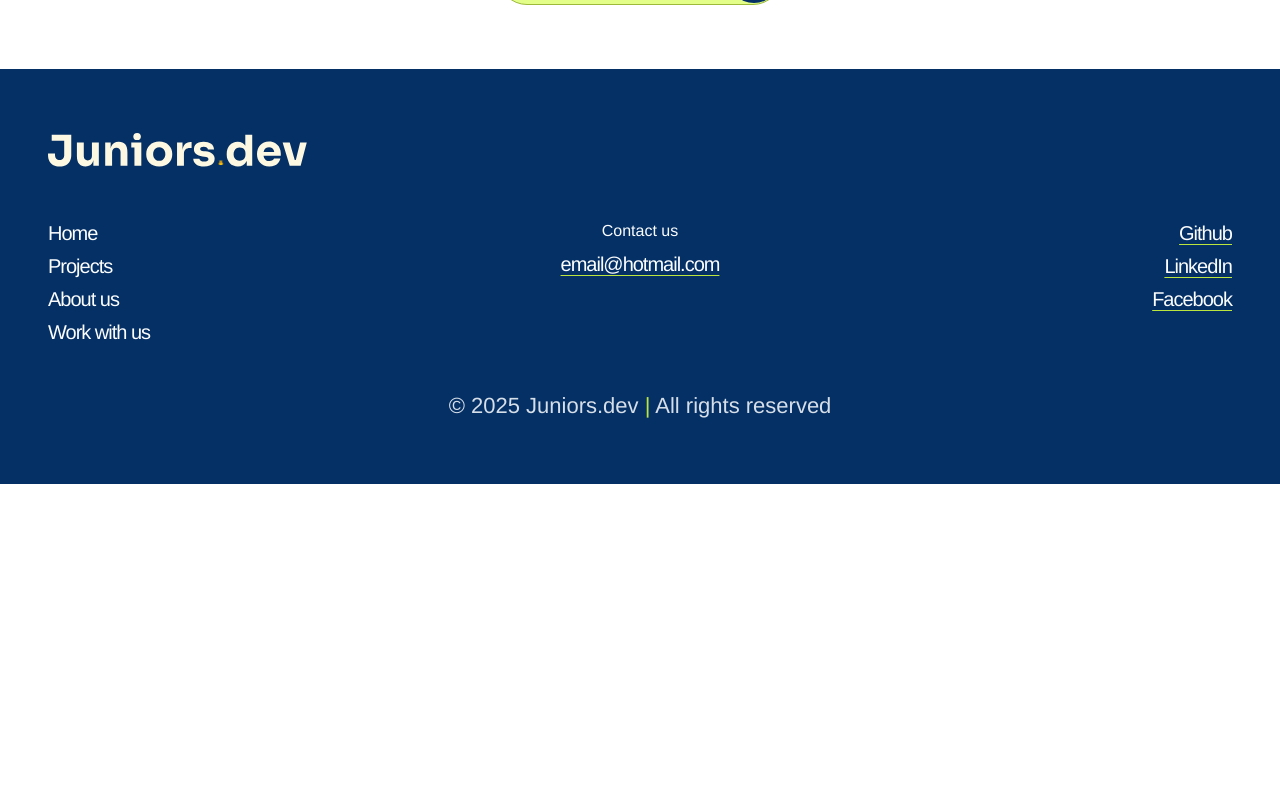
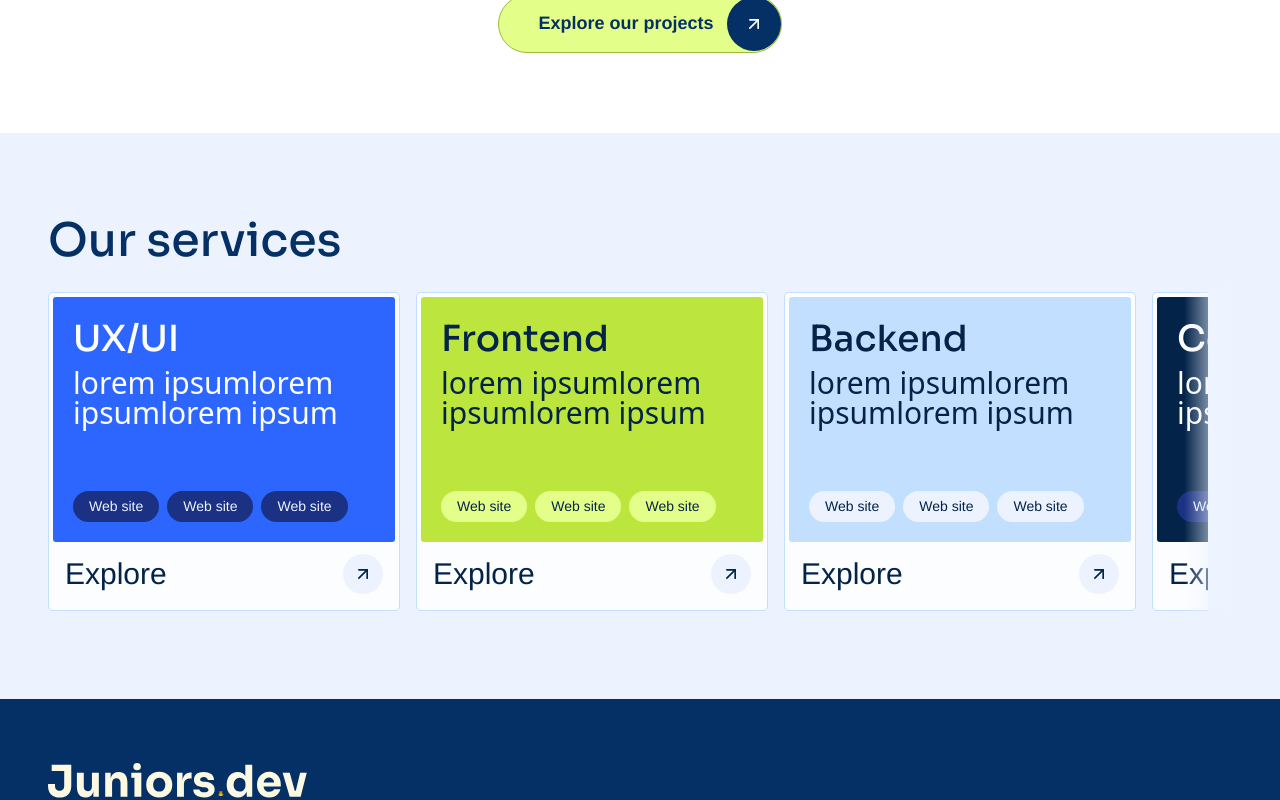
Before and after one commit to Juniors-Dev/Juniors.dev, a React (Vite) app: page / in a window 1280 px wide. Shown: the part 1680-2480 px from the top of the page. Before the commit the page ends 2164 px from the top, so only its background shows below. Built offline with nearby package versions, Linux system fonts and the light colour scheme.

Commit message:
feat: services section with responsive card rail

```diff
--- /dev/null
+++ b/src/features/ServiceCard/ServiceCard.jsx
@@ -0,0 +1,51 @@
+import { Link } from "react-router-dom";
+import { ArrowUpRight } from "lucide-react";
+import { Tag } from "../UI";
+
+/**
+ * Service preview card.
+ *
+ * @param {object} props
+ * @param {string} props.id - Service identifier used in route
+ * @param {string} props.title - Service title
+ * @param {string} props.details - Short service description
+ * @param {string[]} props.tags - Tags shown in the card
+ * @param {string} [props.className=""] - Extra classes for the outer card
+ * @param {string} [props.panelClassName=""] - Classes for the coloured top panel
+ * @param {string} [props.tagClassName=""] - Classes applied to each tag
+ * @returns {JSX.Element}
+ */
+function ServiceCard({
+  // id,
+  title,
+  details,
+  tags,
+  className = "",
+  panelClassName = "",
+  tagClassName = "",
+}) {
+  return (
+    <Link to={`#`} className={`service-card ${className}`}>
+      <div className={`service-card__panel ${panelClassName}`}>
+        <h3 className="service-card__title">{title}</h3>
+        <p className="service-card__details">{details}</p>
+        <div className="service-card__tags">
+          {tags.map((tag) => (
+            <Tag key={tag} className={tagClassName}>
+              {tag}
+            </Tag>
+          ))}
+        </div>
+      </div>
+      {/* This could be a component if its something we want to use elsewhere */}
+      <div className="service-card__footer">
+        <span className="service-card__action">Explore</span>
+        <span className="service-card__icon-wrap" aria-hidden="true">
+          <ArrowUpRight className="service-card__icon" />
+        </span>
+      </div>
+    </Link>
+  );
+}
+
+export default ServiceCard;
--- a/src/features/UI/Section/Section.jsx
+++ b/src/features/UI/Section/Section.jsx
@@ -31,7 +31,7 @@
  */
 function Section({ children, className = "", containerClassName = "" }) {
   return (
-    <section className={`py-10 md:py-14 lg:py-16 ${className}`}>
+    <section className={`py-10 md:py-14 lg:py-20 ${className}`}>
       <div className={`mx-auto w-full max-w-app px-4 md:px-8 lg:px-12 ${containerClassName}`}>
         {children}
       </div>
--- a/src/pages/Home/Home.jsx
+++ b/src/pages/Home/Home.jsx
@@ -1,11 +1,13 @@
 import Hero from "./sections/Hero";
 import OurProjects from "./sections/OurProjects";
+import OurServices from "./sections/Services";
 
 function Home() {
   return (
     <>
       <Hero />
       <OurProjects />
+      <OurServices />
     </>
   );
 }
--- a/src/pages/Home/sections/OurProjects.jsx
+++ b/src/pages/Home/sections/OurProjects.jsx
@@ -31,7 +31,7 @@ function OurProjects() {
   const t = useT(projects);
   return (
     <Section>
-      <h2>{t.heading}</h2>
+      <h2 className="text-primary-800">{t.heading}</h2>
 
       <div className="projects-grid mt-8 grid gap-6">
         {featuredProjects.map((project) => (
--- /dev/null
+++ b/src/pages/Home/sections/Services.jsx
@@ -0,0 +1,41 @@
+import { Section, NavIconButton } from "../../../features/UI";
+import ServiceCard from "../../../features/ServiceCard/ServiceCard";
+import { services, serviceCards } from "../translations/services";
+import { useT, useLanguageStore } from "../../../stores/languageStore";
+
+function OurServices() {
+  const t = useT(services);
+  const language = useLanguageStore((state) => state.language);
+  return (
+    <Section className="bg-primary-100 relative">
+      <h2 className="text-primary-800">{t.heading}</h2>
+
+      <div className="relative services-section__container">
+        <div className="services-rail relative md:me-6">
+          {serviceCards.map((card) => {
+            const content = card[language];
+
+            return (
+              <ServiceCard
+                key={card.id}
+                id={card.id}
+                title={content.title}
+                details={content.details}
+                tags={content.tags}
+                panelClassName={card.panelClassName}
+                tagClassName={card.tagClassName}
+              />
+            );
+          })}
+        </div>
+      </div>
+      {/* <div className="mt-10 flex justify-center">
+        <NavIconButton to="/projects" variant="nav" icon>
+          {t.cta}
+        </NavIconButton>
+      </div> */}
+    </Section>
+  );
+}
+
+export default OurServices;
--- /dev/null
+++ b/src/pages/Home/translations/services.js
@@ -0,0 +1,73 @@
+export const services = {
+  en: {
+    heading: "Our services",
+    cta: "Explore our services",
+  },
+  no: {
+    heading: "Våre tjenester",
+    cta: "Utforsk tjenestene våre",
+  },
+};
+
+export const serviceCards = [
+  {
+    id: "ux-ui",
+    en: {
+      title: "UX/UI",
+      details: "lorem ipsumlorem ipsumlorem ipsum",
+      tags: ["Web site", "Web site", "Web site"],
+    },
+    no: {
+      title: "UX/UI",
+      details: "lorem ipsumlorem ipsumlorem ipsum",
+      tags: ["Web site", "Web site", "Web site"],
+    },
+    panelClassName: "bg-primary-500 hover:bg-primary-600 text-off-white",
+    tagClassName: "bg-primary-700 text-primary-100",
+  },
+  {
+    id: "frontend",
+    en: {
+      title: "Frontend",
+      details: "lorem ipsumlorem ipsumlorem ipsum",
+      tags: ["Web site", "Web site", "Web site"],
+    },
+    no: {
+      title: "Frontend",
+      details: "lorem ipsumlorem ipsumlorem ipsum",
+      tags: ["Web site", "Web site", "Web site"],
+    },
+    panelClassName: "bg-secondary-500 hover:bg-secondary-600 text-primary-900",
+    tagClassName: "bg-secondary-200 text-primary-900",
+  },
+  {
+    id: "backend",
+    en: {
+      title: "Backend",
+      details: "lorem ipsumlorem ipsumlorem ipsum",
+      tags: ["Web site", "Web site", "Web site"],
+    },
+    no: {
+      title: "Backend",
+      details: "lorem ipsumlorem ipsumlorem ipsum",
+      tags: ["Web site", "Web site", "Web site"],
+    },
+    panelClassName: "bg-primary-200 hover:bg-primary-300 text-primary-900",
+    tagClassName: "bg-primary-100 text-primary-900",
+  },
+  {
+    id: "coaching",
+    en: {
+      title: "Coaching",
+      details: "lorem ipsumlorem ipsumlorem ipsum",
+      tags: ["Web site", "Web site", "Web site"],
+    },
+    no: {
+      title: "Coaching",
+      details: "lorem ipsumlorem ipsumlorem ipsum",
+      tags: ["Web site", "Web site", "Web site"],
+    },
+    panelClassName: "bg-primary-900 hover:bg-primary-600 text-off-white",
+    tagClassName: "bg-primary-700 text-primary-100",
+  },
+];
--- a/src/styles/index.css
+++ b/src/styles/index.css
@@ -4,16 +4,16 @@
 :root {
   --font-main-heading: "Sora", sans-serif;
   --font-heading: "Sora", sans-serif;
-  --font-body: "Helvetica Neue", "Helvetica", "Arial", sans-serif;
+  --font-body: "Helvetica Neue", "Helvetica", "Inter", "Arial", sans-serif;
 
   /* Mobile (base) */
   --text-h1: 2.5rem; /* 40px */
   --text-h1-weight: 800; /* extrabold */
 
-  --text-h2: 2rem; /* 32px */
+  --text-h2: 1.5rem; /* 24px */
   --text-h2-weight: 500; /* medium */
 
-  --text-h3: 1.75rem; /* 28px */
+  --text-h3: 0.875rem; /* 28px */
   --text-h3-weight: 500; /* medium */
 
   --text-subheading-1: 1.5rem; /* 24px */
@@ -39,7 +39,7 @@
     /* Tablet */
     --text-h1: 3.5rem; /* 56px */
     --text-h2: 2.5rem; /* 40px */
-    --text-h3: 2rem; /* 32px */
+    --text-h3: 1.25rem; /* 32px */
     --text-subheading-1: 1.625rem; /* 26px */
     --text-subheading-2: 1.375rem; /* 22px */
     --text-paragraph: 1.25rem; /* 20px */
@@ -144,11 +144,11 @@
 
   --text-h3: var(--text-h3);
   --text-h3--line-height: var(--leading-heading);
-  --text-h3--font-weight: var(--text-h2-weight);
+  --text-h3--font-weight: var(--text-h3-weight);
 
   --text-body: var(--text-paragraph);
   --text-body--line-height: var(--leading-body);
-  --text-body--font-weight: var(--text-h1-weight);
+  --text-body--font-weight: var(--text-paragraph-weight);
 
   --text-label: var(--text-label);
   --text-label--line-height: var(--leading-body);
@@ -173,8 +173,7 @@ main {
   max-width: 1440px;
 }
 
-.text-paragraph,
-p {
+.text-paragraph {
   font-family: var(--font-body);
   font-size: var(--text-paragraph);
   line-height: var(--leading-body);
@@ -267,7 +266,7 @@ label {
 
   .footer-contact-title {
     font-family: var(--font-body);
-    font-size: var(--font-size-paragraph);
+    font-size: var(--text-label);
     line-height: var(--leading-body);
     font-weight: 500;
     color: var(--color-off-white);
@@ -275,7 +274,7 @@ label {
 
   .footer-contact-email {
     font-family: var(--font-body);
-    font-size: var(--font-size-paragraph);
+    font-size: var(--text-label);
     line-height: var(--leading-body);
     font-weight: 400;
   }
@@ -283,7 +282,7 @@ label {
   .footer-link {
     @apply text-off-white transition-colors duration-200;
     font-family: var(--font-body);
-    font-size: 1.25rem;
+    font-size: var(--text-label);
     line-height: 1.2;
     font-weight: 400;
     letter-spacing: -0.0625rem;
@@ -571,4 +570,162 @@ label {
       font-size: 1.625rem !important;
     }
   }
+
+  .services-rail {
+    display: grid;
+    justify-content: center;
+    grid-template-columns: repeat(1, minmax(0, 1fr));
+    gap: 0.5rem;
+    flex-wrap: wrap;
+    padding-top: 1.5rem;
+    padding-bottom: 0.5rem;
+  }
+
+  @media (min-width: 400px) {
+    .services-rail {
+      grid-template-columns: repeat(2, minmax(0, 1fr));
+    }
+  }
+
+  .service-card {
+    @apply block max-w-lg overflow-hidden rounded-[0.3125rem] border border-primary-200 bg-off-white transition-colors duration-200;
+  }
+
+  .service-card:hover {
+    @apply shadow-[0_1px_4px_4px_rgba(116,153,3,0.09)];
+  }
+
+  .service-card:focus-visible {
+    @apply outline-none border-primary-600;
+    box-shadow: 0 0 0 2px var(--color-primary-600);
+  }
+
+  .service-card__panel {
+    @apply m-1 rounded-[0.1875rem] p-3.5 pt-4;
+    min-height: 9rem;
+  }
+
+  .service-card__title {
+    @apply mb-2;
+  }
+
+  .service-card__details {
+    @apply mt-2 mb-6.5;
+    font-size: 0.6875rem;
+    font-style: normal;
+    font-weight: 400;
+    line-height: 99.925%;
+  }
+
+  .service-card__tags {
+    @apply mt-4 flex flex-wrap gap-2;
+  }
+
+  .service-card__footer {
+    @apply flex items-center justify-between px-4 pb-4 pt-2;
+  }
+
+  .service-card__action {
+    font-family: var(--font-body);
+    font-size: 1.25rem;
+    line-height: 1.2;
+    font-weight: 500;
+    color: var(--color-primary-900);
+  }
+
+  .service-card__icon-wrap {
+    @apply inline-flex items-center justify-center rounded-full bg-primary-100 text-primary-900;
+    width: 2rem;
+    height: 2rem;
+  }
+
+  .service-card__icon {
+    width: 1rem;
+    height: 1rem;
+  }
+
+  @media (min-width: 768px) {
+    .services-rail {
+      display: flex;
+      justify-content: start;
+      flex-wrap: nowrap;
+      gap: 1rem;
+      overflow-x: auto;
+      padding-top: 1.5rem;
+      padding-bottom: 0.5rem;
+      scroll-snap-type: x mandatory;
+      -webkit-overflow-scrolling: touch;
+      scrollbar-width: none;
+    }
+
+    .services-rail::-webkit-scrollbar {
+      display: none;
+    }
+
+    .services-rail > * {
+      flex: 0 0 auto;
+      scroll-snap-align: start;
+    }
+
+    .service-card {
+      width: 19rem;
+      scroll-snap-align: start;
+    }
+
+    .service-card__panel {
+      @apply p-5;
+      min-height: 11rem;
+    }
+
+    .service-card__details {
+      @apply mb-9.5;
+      font-size: 1rem;
+    }
+
+    .service-card__action {
+      font-size: 1.875rem;
+    }
+
+    .service-card__icon-wrap {
+      width: 2.5rem;
+      height: 2.5rem;
+    }
+
+    .service-card__icon {
+      width: 1.25rem;
+      height: 1.25rem;
+    }
+
+    .services-section__container::after {
+      content: "";
+      position: absolute;
+      top: 1rem;
+      right: 0;
+      bottom: 0.5rem;
+      width: 3rem;
+      pointer-events: none;
+      background: linear-gradient(to right, transparent, var(--color-primary-100));
+    }
+    .services-section__container::before {
+      content: "";
+      position: absolute;
+      top: 1rem;
+      left: 0;
+      bottom: 0.5rem;
+      width: 3rem;
+      pointer-events: none;
+      background: linear-gradient(to left, transparent, var(--color-primary-100));
+    }
+  }
+
+  @media (min-width: 1024px) {
+    .service-card {
+      width: 22rem;
+    }
+
+    .service-card__details {
+      @apply mb-16;
+      font-size: 1.875rem;
+    }
+  }
 }
```
